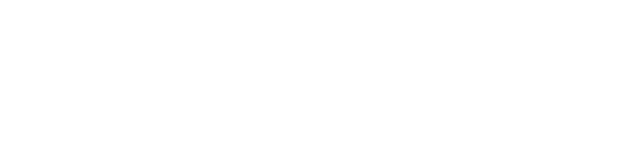
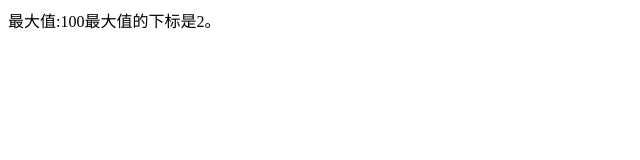
Before and after one commit to stlran/java, a plain HTML site: page index2.html in a window 1280 px wide. Shown: the whole page, without its empty margins (0-640 px from the left). Drawn offline with Linux system fonts and the light colour scheme.

Commit message:
Add files via upload

```diff
--- a/index2.html
+++ b/index2.html
@@ -8,19 +8,16 @@
 </head>
 <body>
   <script>
-    function bake(degrees) {
-      var message
-
-      if (degrees > 500) {
-        message = "我不是核变堆"
-      } else if (degrees < 100) {
-        message = "我不是冰箱"
-      } else {
-        message = "温度正好，正常工作"
+    var hightest = 0
+    var xiang
+    var scores = [60, 80, 100, 50, 100, 85, 95, 66]
+    for (var i = 0; i < scores.length; i++ ) {
+      if (scores[i] > hightest){
+        hightest = scores[i]
+        xiang = i
       }
-      return message
     }
-    alert (bake(250))
+    document.write('最大值:'+hightest + '最大值的下标是'+ xiang +'。' )
   </script>
 </body>
 </html>
```
